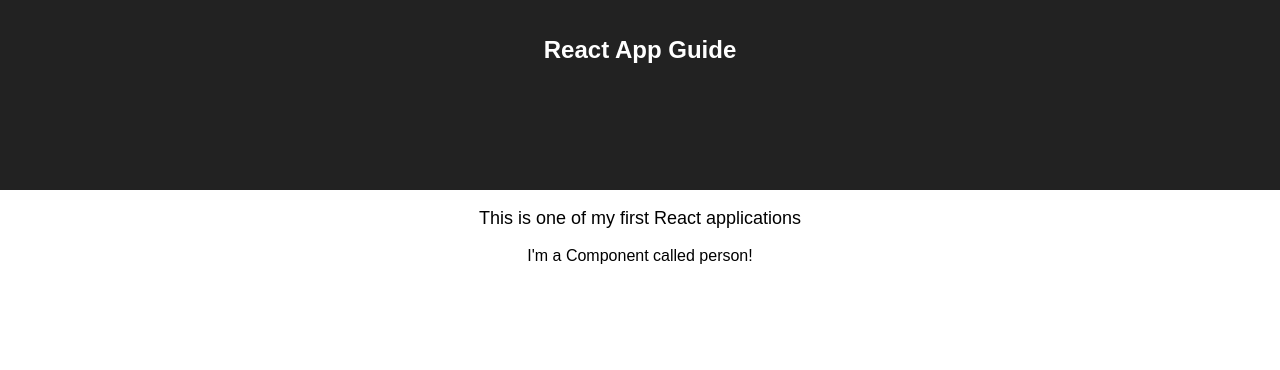
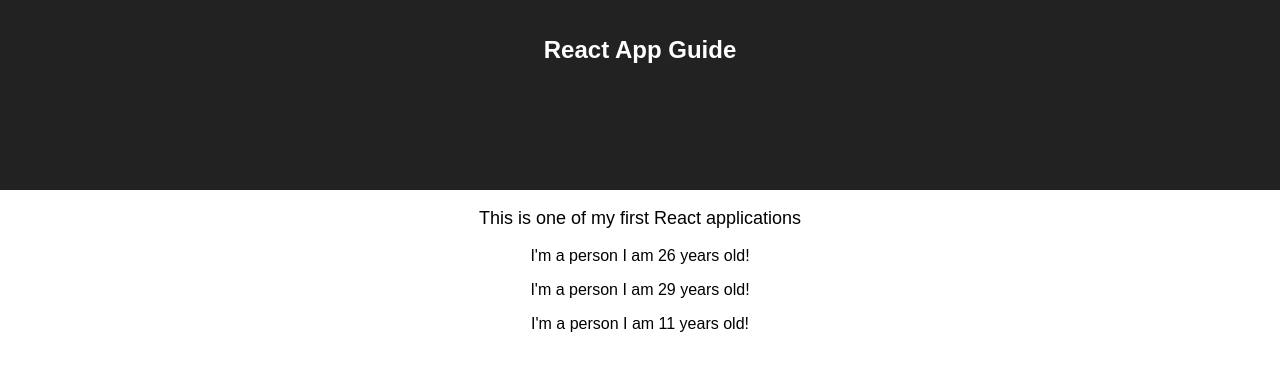
Before and after one commit to StephenPopovich/react-app-guide, a React (Create React App) app: page / in a window 1280 px wide. Shown: the top 370 px of the page. Built offline with nearby package versions, Linux system fonts and the light colour scheme.

Commit message:
create dynamic component content

```diff
--- a/src/App.js
+++ b/src/App.js
@@ -13,6 +13,8 @@
           This is one of my first React applications
         </p>
         <Person />
+        <Person />
+        <Person />
       </div>
     );
     // return React.createElement('div', null, React.createElement('h1', null, 'Hi, I\'m a React App!!!'));
--- a/src/Person/Person.js
+++ b/src/Person/Person.js
@@ -1,7 +1,7 @@
 import React from 'react';
 
 const person = () => {
-   return <p>I'm a Component called person!</p>
+   return <p>I'm a person I am {Math.floor(Math.random() * 30)} years old!</p>
 }
 
 export default person;
```
